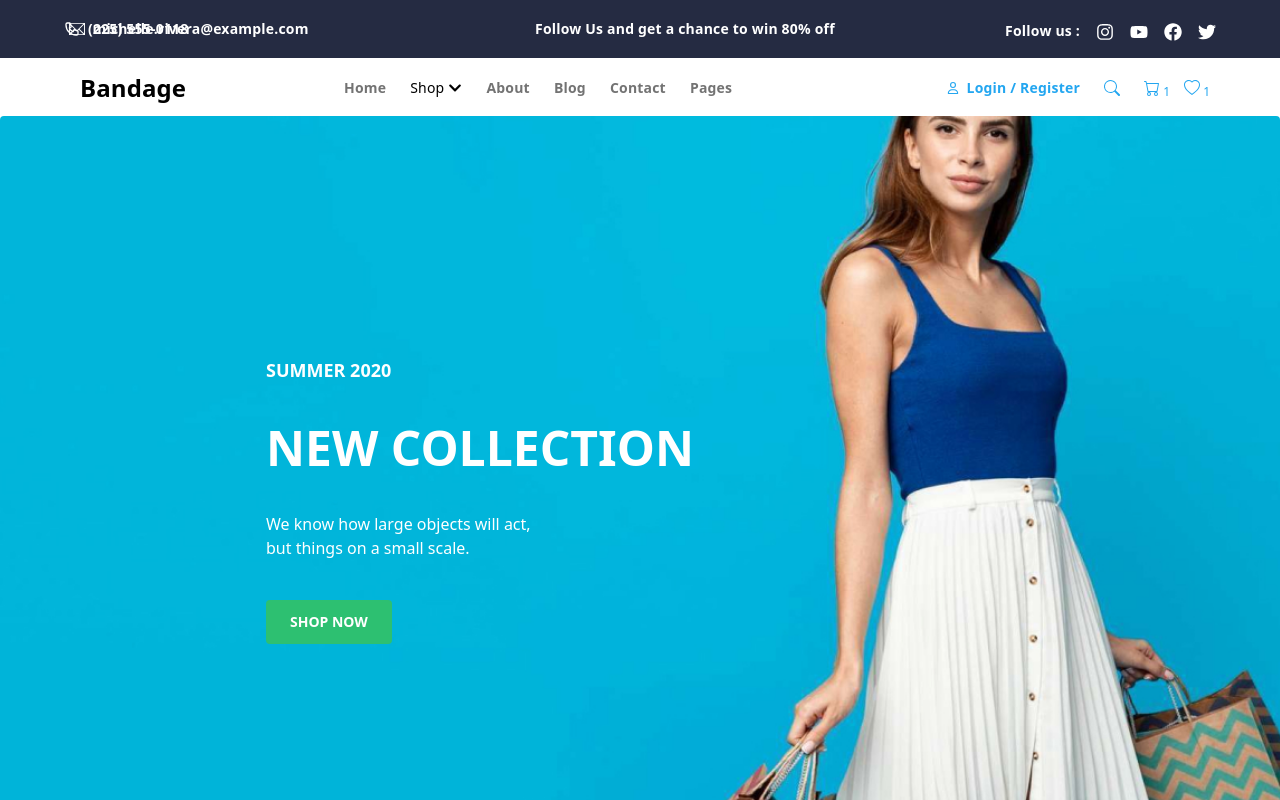
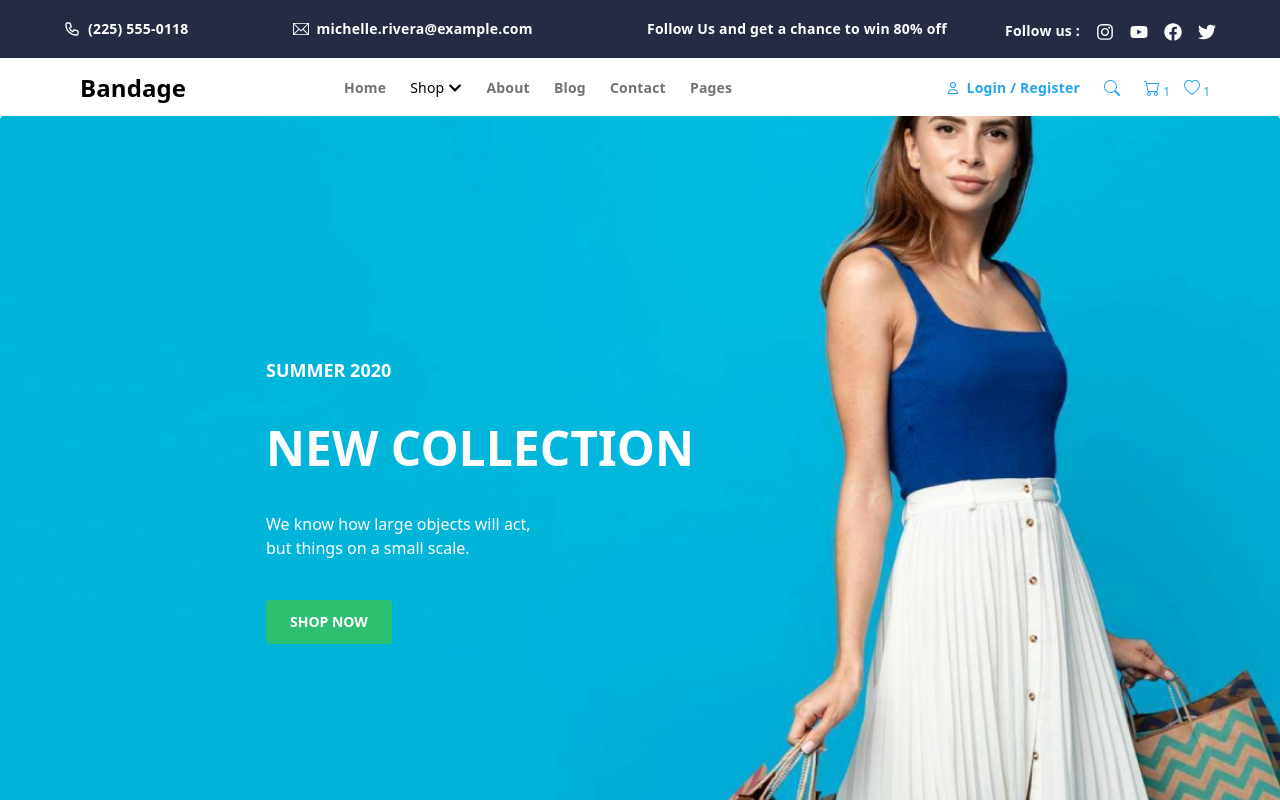
Before and after one commit to codewithhoney24/hackathon-e-commerce, a Next.js app: page / in a window 1280 px wide. Shown: the top 800 px of the page. Built offline with nearby package versions, Linux system fonts and the light colour scheme.

Commit message:
Update Topheader.tsx

```diff
--- a/src/app/components/Topheader.tsx
+++ b/src/app/components/Topheader.tsx
@@ -13,7 +13,7 @@ export default function FollowUsSection() {
           <HiOutlinePhone className="text-white w-[16px] h-[16px] " />
           <p className="font-montserrat font-bold text-[14px] leading-[24px] tracking-[0.2px] ">(225) 555-0118</p>
         </div>
-        <div className="flex items-center  lg:mr-[2rem]   ml-54">
+        <div className="flex items-center  lg:mr-[2rem]   ml-56">
   <TfiEmail className="text-white text-sm w-[16px] h-[16px]" />
   <p className="font-montserrat font-bold text-[14px] leading-[24px] tracking-[0.2px] md:pl-2">
     michelle.rivera@example.com
```
